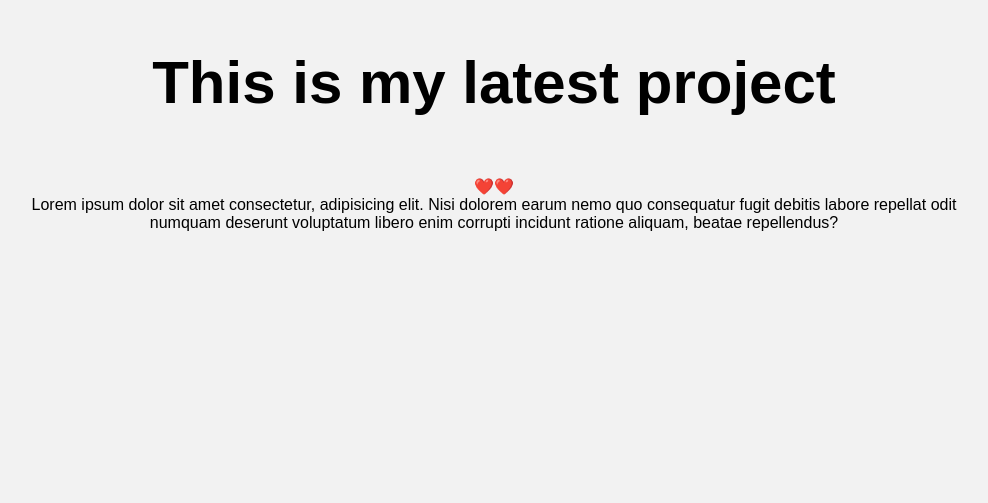
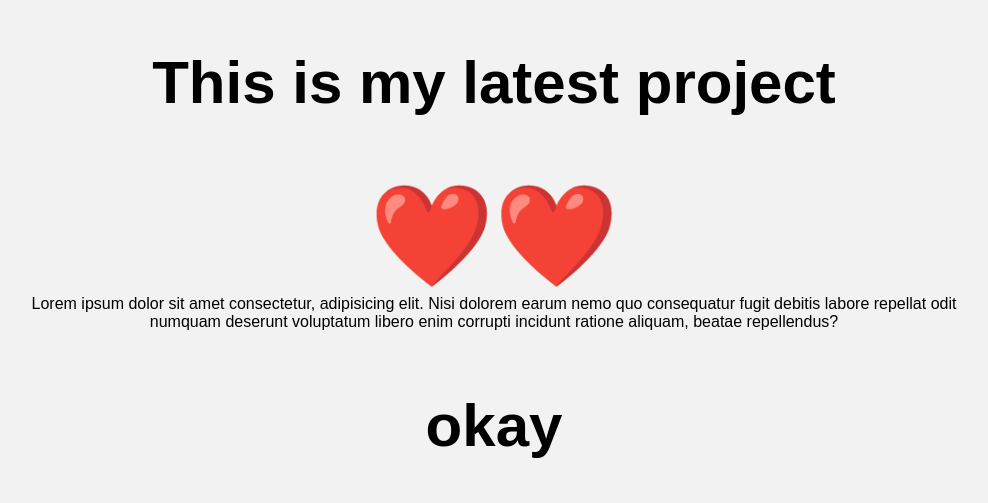
Before and after one commit to miskaran2002/my-latest-repo, a plain HTML site: page index.html in a window 1280 px wide. Shown: the part 120-623 px from the top of the page, without its empty margins (146-1134 px from the left). Drawn offline with Linux system fonts and the light colour scheme.

Commit message:
modify index and add another header

```diff
--- a/index.html
+++ b/index.html
@@ -8,7 +8,8 @@
 </head>
 <body>
     <h1>This is my latest project</h1>
-    <p> ❤️❤️</p>
+    <p class="big"> ❤️❤️</p>
     <p>Lorem ipsum dolor sit amet consectetur, adipisicing elit. Nisi dolorem earum nemo quo consequatur fugit debitis labore repellat odit numquam deserunt voluptatum libero enim corrupti incidunt ratione aliquam, beatae repellendus?</p>
+    <h1>okay</h1>
 </body>
 </html>
--- a/style/style.css
+++ b/style/style.css
@@ -22,3 +22,7 @@ p{
 
 
 }
+.big{
+font-size: 100px;
+
+}
```
